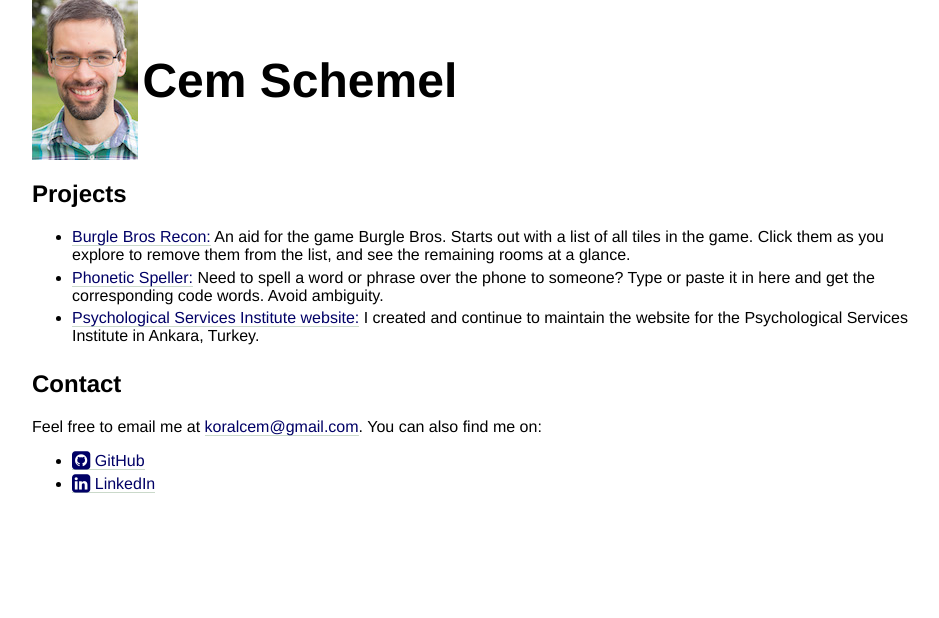
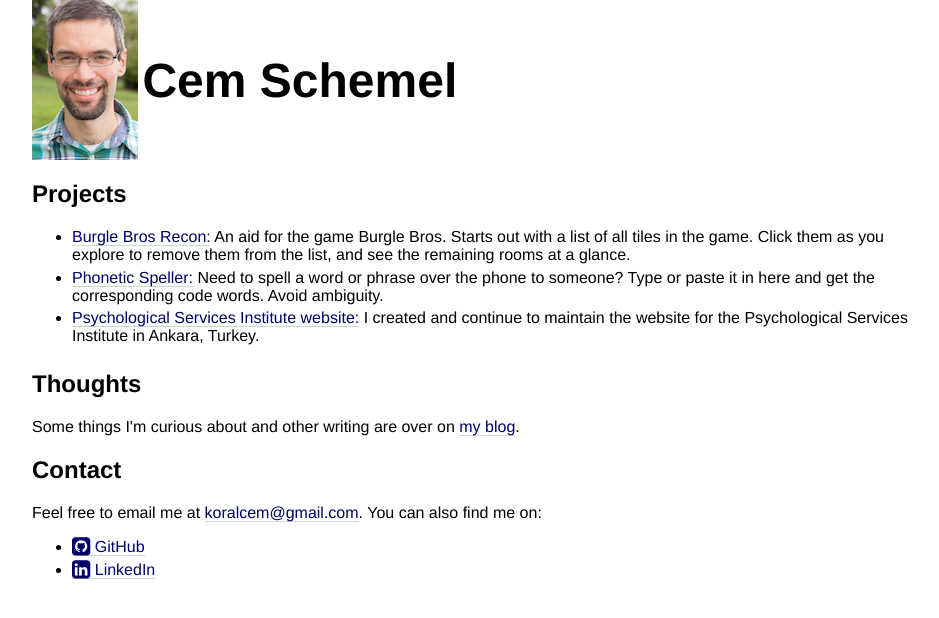
Before and after one commit to koralcem/personal-site, a Jekyll site: the page built from index.html, in a window 1280 px wide. Shown: the top 618 px of the page, without its empty margins (160-1099 px from the left). Built offline with Jekyll 4.4.1, drawn with Linux system fonts in a browser that asks for light colours; nearby versions of some CDN libraries.

Commit message:
Add link to blog and remove extra section elements

```diff
--- a/css/style.scss
+++ b/css/style.scss
@@ -14,14 +14,14 @@ header img
 	display: inline;
 }
 
-header h1
+h1
 {
 	font-size: 3em;
 	vertical-align: middle;
 	display: inline;
 }
 
-section h1
+h2
 {
 	font-size: 1.5em;
 }
--- a/index.html
+++ b/index.html
@@ -8,21 +8,21 @@ css_files:
 	<h1>Cem Schemel</h1>
 </header>
 
-<section>
-	<h1>Projects</h1>
+<h2>Projects</h2>
 <ul>
   <li><a href="burgle-bros-components.html">Burgle Bros Recon:</a> An aid for the game Burgle Bros. Starts out with a list of all tiles in the game. Click them as you explore to remove them from the list, and see the remaining rooms at a glance.</li>
   <li><a href="radio-codes.html">Phonetic Speller:</a> Need to spell a word or phrase over the phone to someone? Type or paste it in here and get the corresponding code words. Avoid ambiguity.</li>
   <li><a href="http://www.psikolojik-hizmetler.com/">Psychological Services Institute website:</a> I created and continue to maintain the website for the Psychological Services Institute in Ankara, Turkey.</li>
 </ul>
-</section>
 
-<section>
-	<h1>Contact</h1>
+<h2>Thoughts</h2>
+<p>Some things I'm curious about and other writing are over on <a href="https://cemscuriosities.wordpress.com/blog/">my blog</a>.</p>
+
+
+<h2>Contact</h2>
 <p>Feel free to email me at <a href="mailto:koralcem@gmail.com">koralcem@gmail.com</a>. You can also find me on:
   <ul>
     <li><a href="https://github.com/koralcem"><i class="fa fa-github-square fa-lg"></i> GitHub</a></li>
     <li><a href="http://www.linkedin.com/pub/cem-schemel/5/3aa/ab1"><i class="fa fa-linkedin-square fa-lg"></i> LinkedIn</a></li>
   </ul>
 </p>
-</section>
```
Lines whose indentation alone changed are shown as unchanged.
